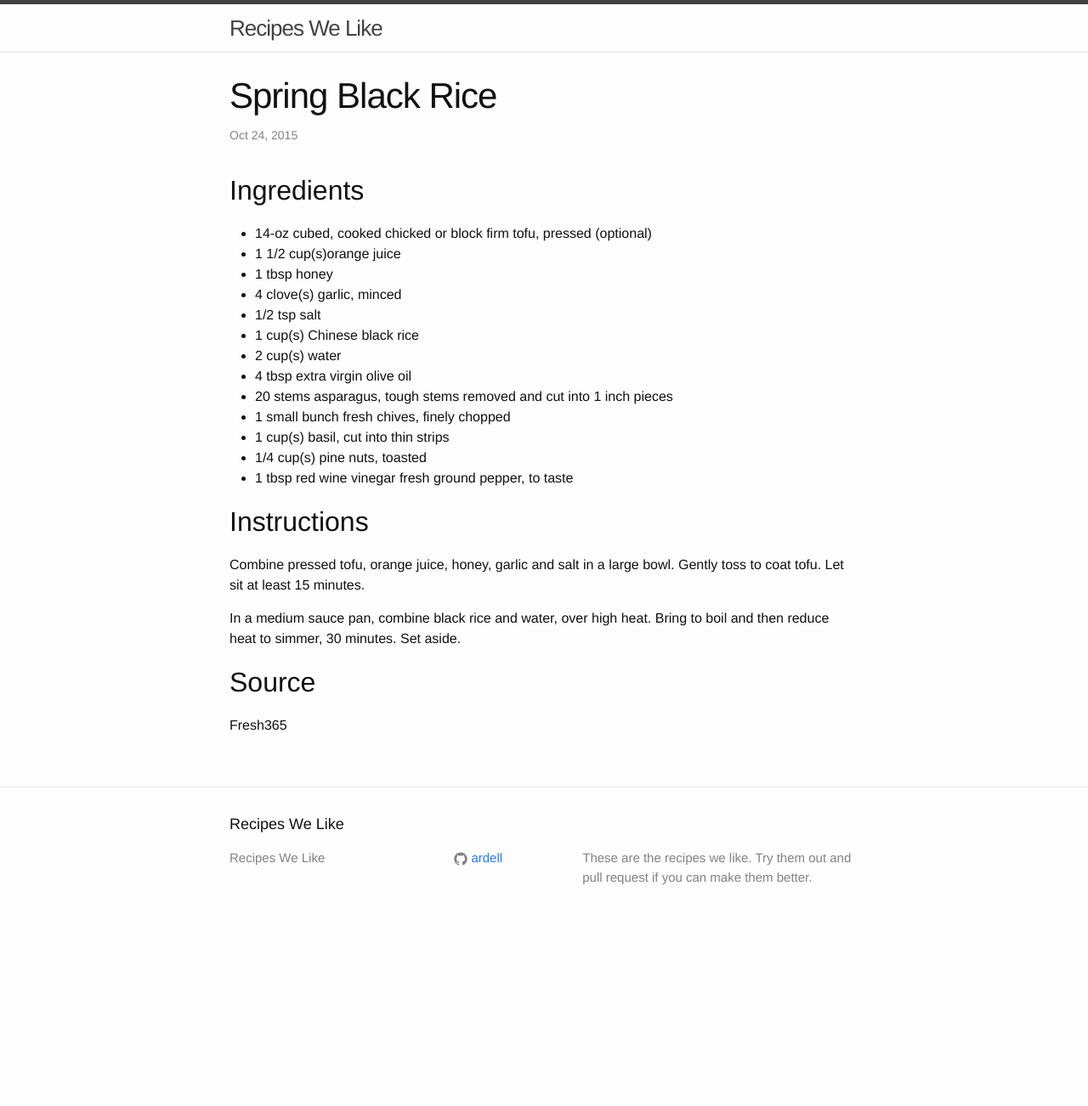
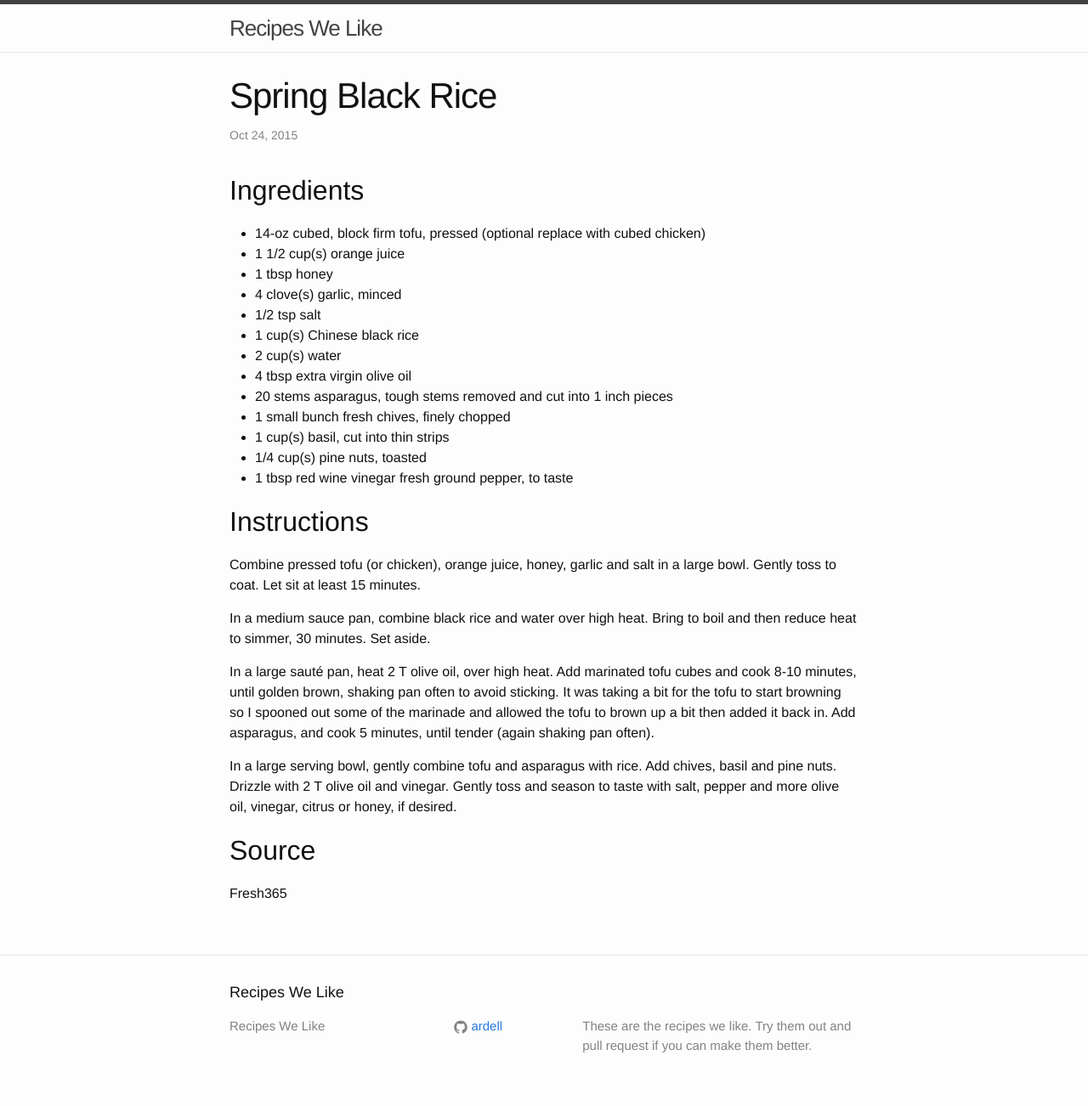
Before and after one commit to ardell/recipes, a Jekyll site: the page built from _posts/2015-10-24-spring-black-rice.markdown, in a window 1280 px wide. Shown: the whole page at 85% size. Built offline with Jekyll 4.4.1, drawn with Linux system fonts in a browser that asks for light colours; before the commit the page ends 1104 px from its top, so only the background shows below that.

Commit message:
Update Spring black rice recipe.

```diff
--- a/_posts/2015-10-24-spring-black-rice.markdown
+++ b/_posts/2015-10-24-spring-black-rice.markdown
@@ -7,8 +7,8 @@ tags: dinner
 
 Ingredients
 -----------
-- 14-oz cubed, cooked chicked or block firm tofu, pressed (optional)
-- 1 1/2 cup(s)orange juice
+- 14-oz cubed, block firm tofu, pressed (optional replace with cubed chicken)
+- 1 1/2 cup(s) orange juice
 - 1 tbsp honey
 - 4 clove(s) garlic, minced
 - 1/2 tsp salt
@@ -23,11 +23,22 @@ Ingredients
 
 Instructions
 ------------
-Combine pressed tofu, orange juice, honey, garlic and salt in a large bowl.
-Gently toss to coat tofu. Let sit at least 15 minutes.
+Combine pressed tofu (or chicken), orange juice, honey, garlic and salt in a large bowl.
+Gently toss to coat. Let sit at least 15 minutes.
 
-In a medium sauce pan, combine black rice and water, over high heat. Bring to
+In a medium sauce pan, combine black rice and water over high heat. Bring to
 boil and then reduce heat to simmer, 30 minutes. Set aside.
+
+In a large sauté pan, heat 2 T olive oil, over high heat. Add marinated tofu
+cubes and cook 8-10 minutes, until golden brown, shaking pan often to avoid
+sticking. It was taking a bit for the tofu to start browning so I spooned out
+some of the marinade and allowed the tofu to brown up a bit then added it back
+in. Add asparagus, and cook 5 minutes, until tender (again shaking pan often).
+
+In a large serving bowl, gently combine tofu and asparagus with rice. Add
+chives, basil and pine nuts. Drizzle with 2 T olive oil and vinegar. Gently
+toss and season to taste with salt, pepper and more olive oil, vinegar, citrus
+or honey, if desired.
 
 Source
 ------
```
